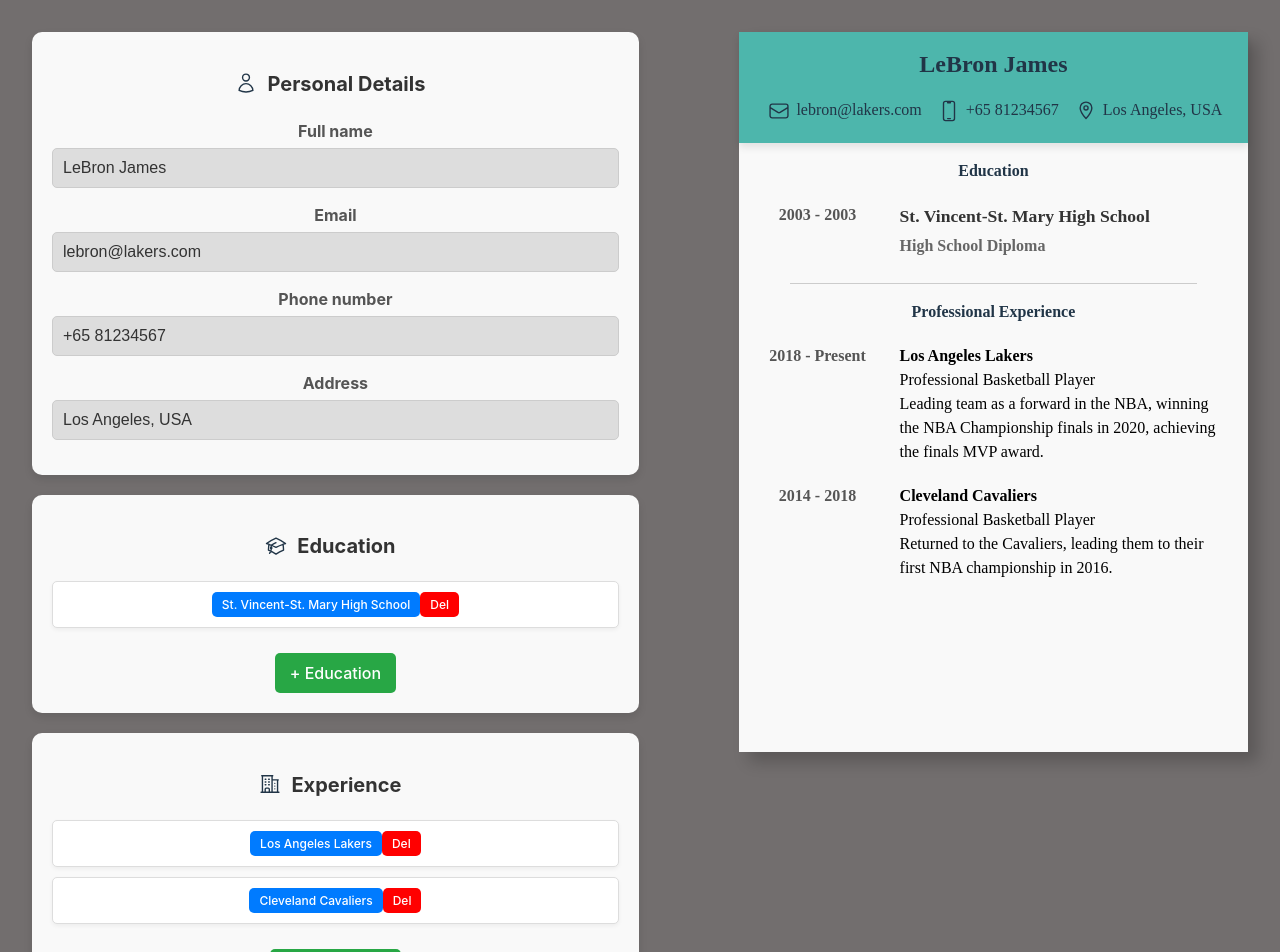
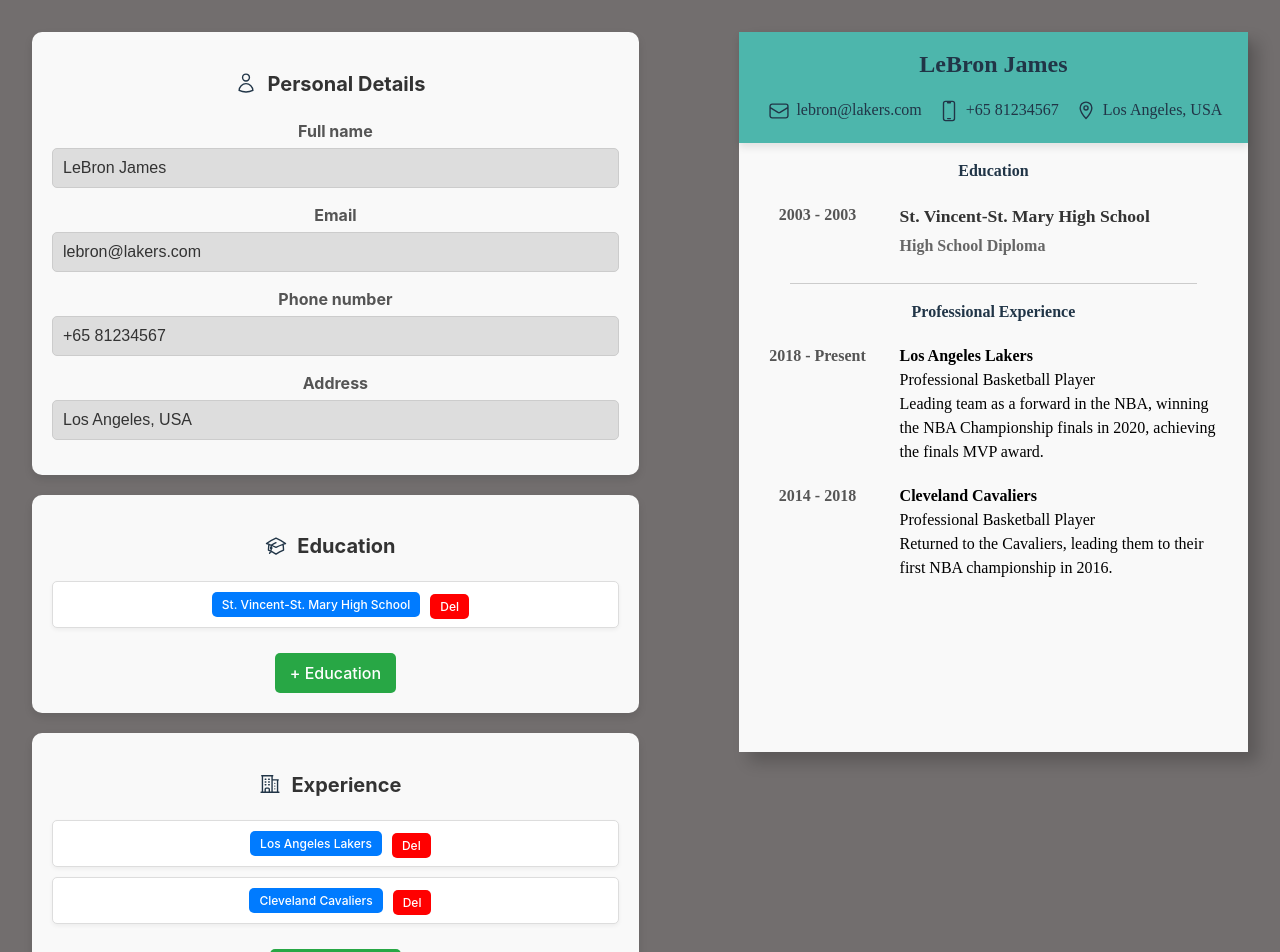
Before and after one commit to aaronyjr/cv-builder, a React (Vite) app: page / in a window 1280 px wide. Shown: the top 952 px of the page. Built offline with nearby package versions, Linux system fonts and the light colour scheme.

Commit message:
Align delete buttons

```diff
--- a/src/components/EducationDetails.jsx
+++ b/src/components/EducationDetails.jsx
@@ -58,7 +58,7 @@
             <button onClick={() => handleEditClick(edu)}>{edu.school}</button>
             <button
               onClick={() => deleteEducation(edu.id)}
-              style={{ backgroundColor: "red" }}
+              style={{ backgroundColor: "red", transform:'translate(10px, 2px)'}}
             >
               Del
             </button>
--- a/src/components/WorkExperienceDetails.jsx
+++ b/src/components/WorkExperienceDetails.jsx
@@ -71,7 +71,7 @@
               {workExperience.companyName}
             </button>
             <button
-              style={{ backgroundColor: "red" }}
+              style={{ backgroundColor: "red", transform:'translate(10px,2px)'}}
               onClick={() => deleteWorkExperience(workExperience.id)}
             >
               Del
```
